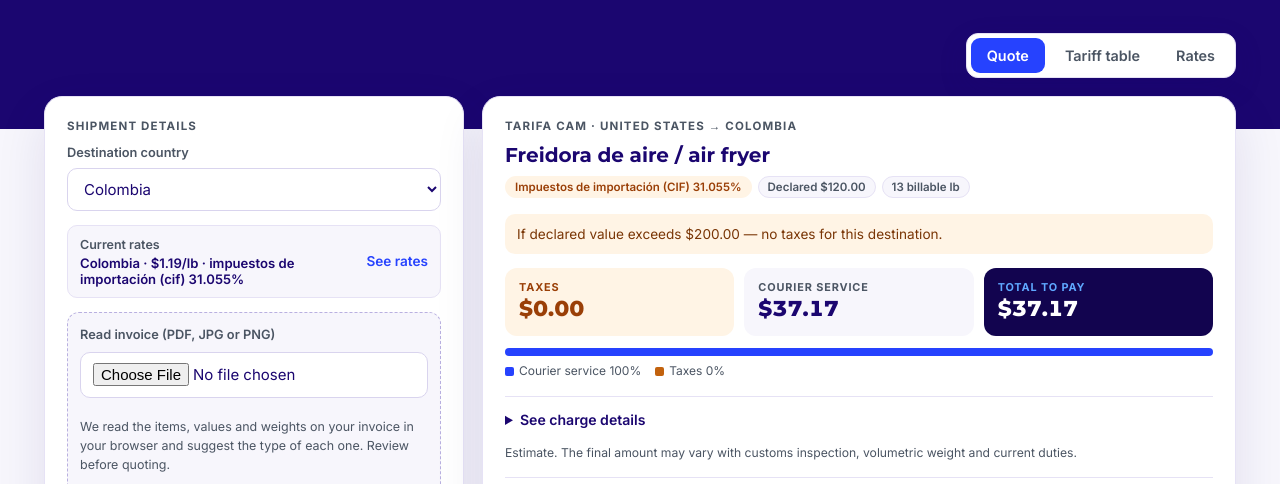
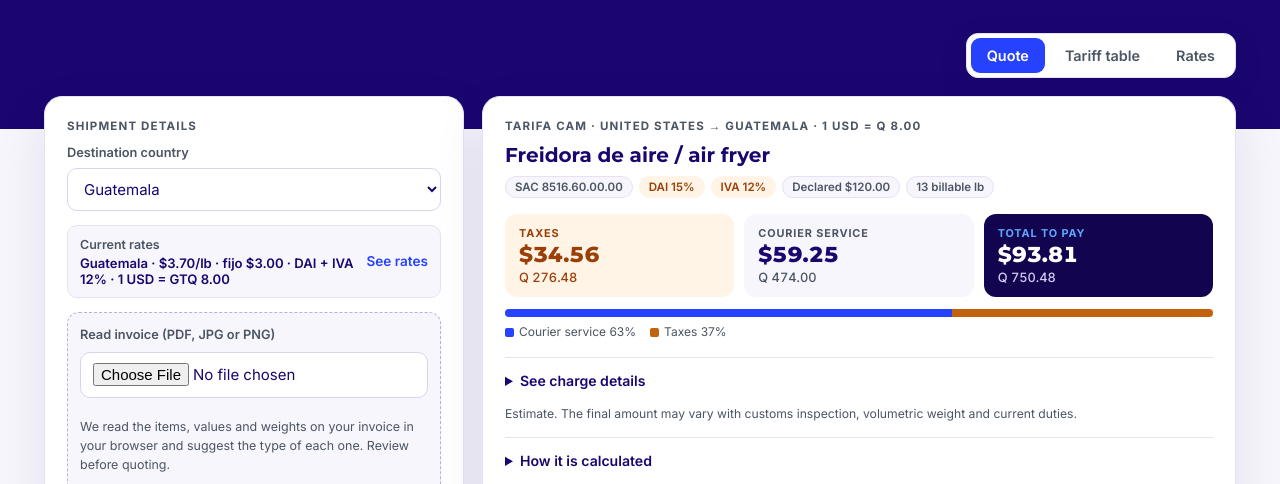
Before and after one commit to colombiasystemtech/cam-logistics-web, a plain HTML site: page calculadora.html in a window 1280 px wide. Shown: the part 295-779 px from the top of the page. Drawn offline with Linux system fonts and the light colour scheme.

Commit message:
Agregar Guatemala con la tarifa del cotizador modelo
Flete $3.70/lb, cargo fijo $3, 1.5% del valor declarado, IVA 12% sobre
servicios, DAI por inciso SAC + IVA 12% de importación y montos en GTQ
(1 USD = Q8.00). Guatemala queda como destino por defecto.

Co-Authored-By: Claude Opus 5.5 <noreply@anthropic.com>
Claude-Session: https://claude.ai/code/session_015aZYPsy8akp2PxJTdewDzM

```diff
--- a/calculadora.html
+++ b/calculadora.html
@@ -287,7 +287,7 @@ td .use{font:600 .78rem var(--f-body);color:var(--accent);background:none;border
   </section>
 
   <section id="v-ar" class="panel" hidden>
-    <p class="eyebrow" data-i18n="arEyebrow">Tabla de artículos · incisos SAC de referencia (DAI Guatemala 2026)</p>
+    <p class="eyebrow" data-i18n="arEyebrow">Tabla arancelaria · incisos SAC y DAI Guatemala 2026 · IVA 12% en todos</p>
     <div class="ar-tools">
       <input id="ar-q" type="search" placeholder="Buscar artículo o inciso" data-i18n-ph="arQ" aria-label="Buscar en la tabla">
       <select id="ar-src" aria-label="Categoría"><option value="all" data-i18n="todasCat">Todas las categorías</option></select>
@@ -357,14 +357,18 @@ td .use{font:600 .78rem var(--f-body);color:var(--accent);background:none;border
    Valores tomados de la calculadora de camlogistics.net (sistema Helga),
    consultada el 17-nov-2026 y verificada contra sus cotizaciones.
    flete: porLb (+ minimo) o bandas [[hasta lb, precio], ...]
-   cargos: tipo 'fijo' (US$ por envío) o 'porLb' (US$ por libra real, con minimo)
-   impuesto: pct sobre valor declarado (+ pctFlete sobre el flete), desde = valor
+   cargos: tipo 'fijo' (US$ por envío), 'pctDecl' (% del valor declarado) o 'porLb' (US$ por libra real, con minimo)
+   impuesto: tipo 'dai' (Guatemala: DAI por artículo + IVA) o pct sobre valor declarado (+ pctFlete sobre el flete), desde = valor
              declarado a partir del cual se cobra; null = no se cobra
    ===================================================================== */
 var TARIFA_BASE = {
   divisorVol: 166,   // peso volumétrico (lb) = largo × ancho × alto (in) ÷ 166
   pesoMax: 110,      // lb por caja
   destinos: {
+    // Guatemala: valores del cotizador modelo (Envíos502); DAI por inciso SAC + IVA 12% por ley
+    GT: { flete: { porLb: 3.70 },
+          cargos: [{ n: 'Cargo fijo por envío', tipo: 'fijo', v: 3 }, { n: 'Cargo 1.5% del valor declarado', tipo: 'pctDecl', v: 1.5 }],
+          ivaServicio: 12, impuesto: { n: 'DAI + IVA', tipo: 'dai', iva: 12 }, moneda: 'GTQ', tc: 8.00 },
     CO: { flete: { porLb: 1.19 },
           cargos: [{ n: 'Seguro', tipo: 'fijo', v: 10 }, { n: 'Fuel', tipo: 'porLb', v: 0.15 }, { n: 'Intermediación', tipo: 'porLb', v: 0.25, min: 2.5 }, { n: 'Import fee', tipo: 'porLb', v: 0.5, min: 5 }],
           impuesto: { n: 'Impuestos de importación (CIF)', pct: 31.055, pctFlete: 7.65, desde: 200 } },
@@ -385,8 +389,9 @@ var TARIFA_BASE = {
           cargos: [{ n: 'Seguro', tipo: 'fijo', v: 5 }, { n: 'Corte de guía', tipo: 'fijo', v: 5 }], impuesto: null }
   }
 };
-// Destinos (los mismos que tiene configurados Helga). whatsapp: agente que recibe la cotización.
+// Destinos: Guatemala (modelo) + los configurados en Helga. whatsapp: agente que recibe la cotización.
 var DESTINOS = [
+  { codigo: 'GT', nombre: { es: 'Guatemala', en: 'Guatemala', pt: 'Guatemala' }, whatsapp: '50364373753', transito: null },
   { codigo: 'CO', nombre: { es: 'Colombia', en: 'Colombia', pt: 'Colômbia' }, whatsapp: '13053161326', transito: null },
   { codigo: 'CR', nombre: { es: 'Costa Rica', en: 'Costa Rica', pt: 'Costa Rica' }, whatsapp: '50364373753', transito: null },
   { codigo: 'EC', nombre: { es: 'Ecuador', en: 'Ecuador', pt: 'Equador' }, whatsapp: '13053161326', transito: null },
@@ -599,28 +604,28 @@ const EXTRA = {
     eMin:'El peso mínimo para {d} es {n} lb.', eDecl:'Para {d} el valor declarado debe estar entre {a} y {b}.', eBanda:'Para {d} cotizamos hasta {n} lb por caja. Consulta a un agente.',
     tFlete:'Flete', tCargos:'Cargos', tImp:'Impuestos', tCond:'Condiciones', porLbTxt:'{p} por lb', minTxt:'mínimo {p}', hastaTxt:'hasta {h} lb: {p}', fijoTxt:'{n} {p}', porLbCargo:'{n} {p}/lb', desdeTxt:'si el valor declarado supera {v}', pesoMinTxt:'peso mínimo {n} lb', declTxt:'valor declarado entre {a} y {b}',
     tarHint:'Tarifa por destino tomada de la calculadora de camlogistics.net (sistema Helga). Peso facturable: el mayor entre el real y el volumétrico.', impLeg:'Impuestos', impTxt:'Cada destino cobra los impuestos que aparecen en la tabla, calculados sobre el valor declarado.', impHint:'Los cargos por libra (fuel, intermediación, import fee) se calculan sobre el peso real.',
-    arEyebrow:'Tabla de artículos · incisos SAC de referencia (DAI Guatemala 2026)' },
+    arEyebrow:'Tabla arancelaria · incisos SAC y DAI Guatemala 2026 · IVA 12% en todos' },
   en: { from:'United States', fleteP:'Freight by weight {w} lb × {p}', fleteV:'Freight by volume {w} lb × {p}', fleteMin:'Freight (minimum {p})', fleteBanda:'Freight up to {h} lb', impL:'{n} {p}% on {v}', impFl:' + {p}% of freight', sinImp:'No taxes for this destination',
     eMin:'Minimum weight for {d} is {n} lb.', eDecl:'For {d} the declared value must be between {a} and {b}.', eBanda:'For {d} we quote up to {n} lb per box. Ask an agent.',
     tFlete:'Freight', tCargos:'Charges', tImp:'Taxes', tCond:'Conditions', porLbTxt:'{p} per lb', minTxt:'minimum {p}', hastaTxt:'up to {h} lb: {p}', fijoTxt:'{n} {p}', porLbCargo:'{n} {p}/lb', desdeTxt:'if declared value exceeds {v}', pesoMinTxt:'minimum weight {n} lb', declTxt:'declared value between {a} and {b}',
     tarHint:'Rates by destination taken from the camlogistics.net calculator (Helga system). Billable weight: the higher of actual and volumetric.', impLeg:'Taxes', impTxt:'Each destination charges the taxes shown in the table, calculated on the declared value.', impHint:'Per-pound charges (fuel, brokerage, import fee) use the actual weight.',
-    arEyebrow:'Item table · reference SAC codes (Guatemala DAI 2026)' },
+    arEyebrow:'Tariff table · Guatemala SAC codes and duties (DAI) 2026 · 12% VAT on all' },
   pt: { from:'Estados Unidos', fleteP:'Frete por peso {w} lb × {p}', fleteV:'Frete por volume {w} lb × {p}', fleteMin:'Frete (mínimo {p})', fleteBanda:'Frete até {h} lb', impL:'{n} {p}% sobre {v}', impFl:' + {p}% do frete', sinImp:'Sem impostos para este destino',
     eMin:'O peso mínimo para {d} é {n} lb.', eDecl:'Para {d} o valor declarado deve estar entre {a} e {b}.', eBanda:'Para {d} cotamos até {n} lb por caixa. Consulte um agente.',
     tFlete:'Frete', tCargos:'Taxas', tImp:'Impostos', tCond:'Condições', porLbTxt:'{p} por lb', minTxt:'mínimo {p}', hastaTxt:'até {h} lb: {p}', fijoTxt:'{n} {p}', porLbCargo:'{n} {p}/lb', desdeTxt:'se o valor declarado passar de {v}', pesoMinTxt:'peso mínimo {n} lb', declTxt:'valor declarado entre {a} e {b}',
     tarHint:'Tarifa por destino tirada da calculadora de camlogistics.net (sistema Helga). Peso faturável: o maior entre o real e o volumétrico.', impLeg:'Impostos', impTxt:'Cada destino cobra os impostos mostrados na tabela, calculados sobre o valor declarado.', impHint:'As taxas por libra (fuel, intermediação, import fee) usam o peso real.',
-    arEyebrow:'Tabela de artigos · códigos SAC de referência (DAI Guatemala 2026)' }
+    arEyebrow:'Tabela tarifária · códigos SAC e DAI Guatemala 2026 · IVA 12% em todos' }
 };
 for (const l in EXTRA) Object.assign(I18N[l], EXTRA[l]);
 
 const TAR = TARIFA_BASE;
 const tarDe = c => TAR.destinos[c] || {};
-const fmtLoc = () => '';
+const fmtLoc = (n) => { const t = tarDe(DEST); return t.tc ? new Intl.NumberFormat('es-GT', { style: 'currency', currency: t.moneda }).format(Math.round(n * t.tc * 100) / 100) : ''; };
 
 const ITEMS = ARANCELES.map((a, i) => ({ id: 'a-' + i, nombre: a[0], dai: a[1], hs: a[2] || '', cat: a[3], rango: a[4] || '', nota: a[5] || '', pesoTipico: PESO_TIPICO[a[0]] || 1 }));
 const CATS = [...new Set(ITEMS.map(a => a.cat))];
 let DEST = (new URLSearchParams(location.search).get('destino') || '').toUpperCase();
-if (!DESTINOS.some(d => d.codigo === DEST)) DEST = 'CO';
+if (!DESTINOS.some(d => d.codigo === DEST)) DEST = 'GT';
 const destino = () => DESTINOS.find(d => d.codigo === DEST);
 const nombreD = d => d.nombre[LANG] || d.nombre.es;
 let CAJA = null;
@@ -631,9 +636,12 @@ function formulas(d) {
   out.push('Peso volumétrico = largo × ancho × alto ÷ ' + TAR.divisorVol + ' · peso facturable = mayor entre real y volumétrico');
   if (f.bandas) out.push('Flete = precio de la banda de peso: ' + f.bandas.map(b => '≤' + b[0] + ' lb ' + money(b[1])).join(' · '));
   else out.push(`Flete = ${money(f.porLb)} × lb facturables` + (f.minimo ? ` (mínimo ${money(f.minimo)})` : ''));
-  t.cargos.forEach(c => out.push(c.n + ' = ' + (c.tipo === 'fijo' ? money(c.v) + ' por envío' : money(c.v) + ' × lb reales' + (c.min ? ` (mínimo ${money(c.min)})` : ''))));
-  if (t.impuesto) out.push(`${t.impuesto.n} = ${pct(t.impuesto.pct)} del valor declarado` + (t.impuesto.pctFlete ? ` + ${pct(t.impuesto.pctFlete)} del flete` : '') + (t.impuesto.desde ? ` (si el valor declarado supera ${money(t.impuesto.desde)})` : ''));
-  out.push('Total a pagar = flete + cargos' + (t.impuesto ? ' + impuestos' : ''));
+  t.cargos.forEach(c => out.push(c.n + ' = ' + (c.tipo === 'fijo' ? money(c.v) + ' por envío' : c.tipo === 'pctDecl' ? pct(c.v) + ' del valor declarado' : money(c.v) + ' × lb reales' + (c.min ? ` (mínimo ${money(c.min)})` : ''))));
+  if (t.ivaServicio) out.push(`IVA servicios = (flete + cargos) × ${pct(t.ivaServicio)}`);
+  if (t.impuesto && t.impuesto.tipo === 'dai') { out.push('DAI = valor declarado × % del artículo según su inciso SAC (por ley)'); out.push(`IVA importación = (valor declarado + DAI) × ${pct(t.impuesto.iva)} (por ley)`); }
+  else if (t.impuesto) out.push(`${t.impuesto.n} = ${pct(t.impuesto.pct)} del valor declarado` + (t.impuesto.pctFlete ? ` + ${pct(t.impuesto.pctFlete)} del flete` : '') + (t.impuesto.desde ? ` (si el valor declarado supera ${money(t.impuesto.desde)})` : ''));
+  out.push('Total a pagar = flete + cargos' + (t.ivaServicio ? ' + IVA servicios' : '') + (t.impuesto ? ' + impuestos' : ''));
+  if (t.tc) out.push(`${t.moneda} = USD × ${t.tc.toFixed(2)}`);
   return out;
 }
 
@@ -644,10 +652,16 @@ function cotizar(lineas, wReal, wf, vol, d) {
   else { const x = f.porLb * Math.round(wf * 100) / 100; fl = Math.max(x, f.minimo || 0); flTxt = x < (f.minimo || 0) ? tr('fleteMin', { p: money(f.minimo) }) : tr(vol > wReal ? 'fleteV' : 'fleteP', { w: red2(wf), p: money(f.porLb) }); }
   const rr = n => Math.round(n * 100) / 100; fl = rr(fl);
   const cs = [[flTxt, fl]];
-  t.cargos.forEach(c => cs.push([c.n, rr(c.tipo === 'fijo' ? c.v : Math.max(c.v * wReal, c.min || 0))]));
+  t.cargos.forEach(c => cs.push([c.n, rr(c.tipo === 'fijo' ? c.v : c.tipo === 'pctDecl' ? c.v / 100 * p : Math.max(c.v * wReal, c.min || 0))]));
+  if (t.ivaServicio) cs.push([tr('ivaServ', { p: t.ivaServicio }), rr(cs.reduce((a, x) => a + x[1], 0) * t.ivaServicio / 100)]);
   const serv = cs.reduce((a, x) => a + x[1], 0);
   let imp = 0; const ci = [];
-  if (t.impuesto && p > (t.impuesto.desde || 0)) {
+  if (t.impuesto && t.impuesto.tipo === 'dai') {
+    let dai = 0;
+    lineas.forEach(l => { const x = l.valor * l.art.dai / 100; dai += x; ci.push([tr('daiL', { p: l.art.dai, a: lineas.length > 1 ? l.art.nombre + ' · ' : '', v: money(l.valor) }), x]); });
+    const iva = (p + dai) * t.impuesto.iva / 100; ci.push([tr('ivaImp', { p: t.impuesto.iva, v: money(p + dai) }), iva]);
+    imp = dai + iva;
+  } else if (t.impuesto && p > (t.impuesto.desde || 0)) {
     imp = rr(t.impuesto.pct / 100 * p + (t.impuesto.pctFlete || 0) / 100 * fl);
     ci.push([tr('impL', { n: t.impuesto.n, p: t.impuesto.pct, v: money(p) }) + (t.impuesto.pctFlete ? tr('impFl', { p: t.impuesto.pctFlete }) : ''), imp]);
   }
@@ -658,7 +672,7 @@ function llenarSelect(sel, valor) {
   const cur = valor ?? sel.value;
   sel.innerHTML = ''; sel.add(new Option(tr('selArt'), ''));
   const g = {}; ITEMS.forEach(a => (g[a.cat] = g[a.cat] || []).push(a));
-  for (const [k, list] of Object.entries(g)) { const og = document.createElement('optgroup'); og.label = k; list.forEach(a => og.appendChild(new Option(a.nombre, a.id))); sel.appendChild(og); }
+  for (const [k, list] of Object.entries(g)) { const og = document.createElement('optgroup'); og.label = k; list.forEach(a => og.appendChild(new Option(tarDe(DEST).impuesto && tarDe(DEST).impuesto.tipo === 'dai' ? `${a.nombre} — ${a.dai}%` : a.nombre, a.id))); sel.appendChild(og); }
   if (cur && [...sel.options].some(o => o.value === cur)) sel.value = cur;
 }
 function autoPeso(el) {
@@ -717,7 +731,7 @@ function pintarCajas() {
 function resumenTarifa() {
   const d = destino(), t = tarDe(d.codigo), f = t.flete;
   $('tar-resumen').className = '';
-  $('tar-resumen').textContent = nombreD(d) + ' · ' + (f.bandas ? f.bandas.map(b => '≤' + b[0] + ' lb ' + money(b[1])).join(' · ') : money(f.porLb) + '/lb' + (f.minimo ? ' · mín. ' + money(f.minimo) : '')) + (t.impuesto ? ' · ' + t.impuesto.n.toLowerCase() + ' ' + pct(t.impuesto.pct) : '');
+  $('tar-resumen').textContent = nombreD(d) + ' · ' + (f.bandas ? f.bandas.map(b => '≤' + b[0] + ' lb ' + money(b[1])).join(' · ') : money(f.porLb) + '/lb' + (f.minimo ? ' · mín. ' + money(f.minimo) : '')) + (t.cargos.some(c => c.tipo === 'fijo') ? ' · fijo ' + money(t.cargos.find(c => c.tipo === 'fijo').v) : '') + (t.impuesto ? ' · ' + (t.impuesto.tipo === 'dai' ? 'DAI + IVA ' + t.impuesto.iva + '%' : t.impuesto.n.toLowerCase() + ' ' + pct(t.impuesto.pct)) : '') + (t.tc ? ` · 1 USD = ${t.moneda} ${t.tc.toFixed(2)}` : '');
 }
 
 let ultimo = null;
@@ -738,20 +752,21 @@ function render() {
   if ((t.declMin && decl < t.declMin) || (t.declMax && decl > t.declMax)) return vacio(tr('eDecl', { d: nombreD(d), a: money(t.declMin || 0), b: money(t.declMax || 0) }));
   if (t.flete.bandas && wf > t.flete.bandas[t.flete.bandas.length - 1][0]) return vacio(tr('eBanda', { d: nombreD(d), n: t.flete.bandas[t.flete.bandas.length - 1][0] }));
   const r = cotizar(ls.map(l => ({ art: ITEMS.find(a => a.id === l.id), valor: l.valor })), pesoR, wf, vol, d); ultimo = r;
-  $('r-modelo').textContent = 'Tarifa CAM · ' + tr('from') + ' → ' + nombreD(d) + (d.transito ? ' · ' + (d.transito[LANG] || d.transito.es) : '');
+  $('r-modelo').textContent = 'Tarifa CAM · ' + tr('from') + ' → ' + nombreD(d) + (t.tc ? ` · 1 USD = ${fmtLoc(1)}` : '') + (d.transito ? ' · ' + (d.transito[LANG] || d.transito.es) : '');
   const uno = r.lineas.length === 1 ? r.lineas[0].art : null;
   $('r-art').textContent = uno ? uno.nombre : tr('facturaCon', { n: r.lineas.length });
   const tags = $('r-tags'); tags.innerHTML = '';
   const tag = (x, c) => { const e = document.createElement('span'); e.className = 'tag' + (c ? ' ' + c : ''); e.textContent = x; tags.appendChild(e); };
-  if (t.impuesto) tag(t.impuesto.n + ' ' + pct(t.impuesto.pct), 'tax');
+  if (t.impuesto && t.impuesto.tipo === 'dai') { if (uno) { if (uno.hs) tag('SAC ' + uno.hs); tag('DAI ' + uno.dai + '%', 'tax'); } else tag('DAI ' + [...new Set(r.lineas.map(l => l.art.dai))].sort((a, b) => a - b).join('/') + '%', 'tax'); tag('IVA ' + t.impuesto.iva + '%', 'tax'); if (uno && uno.nota) tag('Nota: ' + uno.nota); }
+  else if (t.impuesto) tag(t.impuesto.n + ' ' + pct(t.impuesto.pct), 'tax');
   tag(tr('declarado') + ' ' + money(r.declarado)); tag(red2(wf) + ' ' + tr('facturables')); if (vol > pesoR) tag(tr('vol'));
   $('pend').hidden = !!r.ci.length; $('pend').textContent = r.ci.length ? '' : (t.impuesto ? tr('desdeTxt', { v: money(t.impuesto.desde || 0) }).replace(/^./, c => c.toUpperCase()) + ' — ' + tr('sinImp').toLowerCase() : tr('sinImp')) + '.';
-  const k = (id, v) => { $(id).textContent = usd.format(r2(v)); $(id + '-q').textContent = ''; };
+  const k = (id, v) => { $(id).textContent = usd.format(r2(v)); $(id + '-q').textContent = fmtLoc(v); };
   k('k-imp', r.imp); k('k-serv', r.serv); k('k-tot', r.total);
   const parts = [[tr('kServ'), r.serv, '#2642FE'], [tr('kImp'), r.imp, '#C2620E']], tot = r.total;
   $('bar').innerHTML = tot ? parts.map(x => `<i style="width:${(x[1] / tot * 100).toFixed(2)}%;background:${x[2]}"></i>`).join('') : '';
   $('legend').innerHTML = tot ? parts.map(x => `<span><b style="background:${x[2]}"></b>${x[0]} ${(x[1] / tot * 100).toFixed(0)}%</span>`).join('') : '';
-  $('th-loc').textContent = '';
+  $('th-loc').textContent = t.tc ? t.moneda : '';
   const tb = $('tb'); tb.innerHTML = '';
   if (r.ci.length) { fila(tb, 'sec', tr('secImp')); r.ci.forEach(x => fila(tb, 'it tx', x[0], x[1])); fila(tb, 'sum', tr('totImp'), r.imp); }
   fila(tb, 'sec', tr('secServ'));
@@ -921,9 +936,9 @@ function pintarTarifa() {
     const t = tarDe(d.codigo), f = t.flete, row = tb.insertRow();
     row.insertCell().textContent = nombreD(d);
     row.insertCell().textContent = f.bandas ? f.bandas.map(b => tr('hastaTxt', { h: b[0], p: money(b[1]) })).join(' · ') : tr('porLbTxt', { p: money(f.porLb) }) + (f.minimo ? ' · ' + tr('minTxt', { p: money(f.minimo) }) : '');
-    row.insertCell().textContent = t.cargos.length ? t.cargos.map(c => c.tipo === 'fijo' ? tr('fijoTxt', { n: c.n, p: money(c.v) }) : tr('porLbCargo', { n: c.n, p: money(c.v) }) + (c.min ? ' (' + tr('minTxt', { p: money(c.min) }) + ')' : '')).join(' · ') : '—';
-    row.insertCell().textContent = t.impuesto ? t.impuesto.n + ' ' + pct(t.impuesto.pct) + (t.impuesto.pctFlete ? tr('impFl', { p: t.impuesto.pctFlete }) : '') + (t.impuesto.desde ? ' · ' + tr('desdeTxt', { v: money(t.impuesto.desde) }) : '') : '—';
-    const cond = []; if (t.pesoMin) cond.push(tr('pesoMinTxt', { n: t.pesoMin })); if (t.declMin || t.declMax) cond.push(tr('declTxt', { a: money(t.declMin || 0), b: money(t.declMax || 0) }));
+    row.insertCell().textContent = t.cargos.length ? t.cargos.map(c => c.tipo === 'fijo' ? tr('fijoTxt', { n: c.n, p: money(c.v) }) : c.tipo === 'pctDecl' ? c.n : tr('porLbCargo', { n: c.n, p: money(c.v) }) + (c.min ? ' (' + tr('minTxt', { p: money(c.min) }) + ')' : '')).join(' · ') : '—';
+    row.insertCell().textContent = t.impuesto && t.impuesto.tipo === 'dai' ? 'DAI según inciso SAC (0–15%) + IVA ' + t.impuesto.iva + '% · IVA ' + t.ivaServicio + '% sobre servicios' : t.impuesto ? t.impuesto.n + ' ' + pct(t.impuesto.pct) + (t.impuesto.pctFlete ? tr('impFl', { p: t.impuesto.pctFlete }) : '') + (t.impuesto.desde ? ' · ' + tr('desdeTxt', { v: money(t.impuesto.desde) }) : '') : '—';
+    const cond = []; if (t.tc) cond.push('1 USD = ' + t.moneda + ' ' + t.tc.toFixed(2)); if (t.pesoMin) cond.push(tr('pesoMinTxt', { n: t.pesoMin })); if (t.declMin || t.declMax) cond.push(tr('declTxt', { a: money(t.declMin || 0), b: money(t.declMax || 0) }));
     row.insertCell().textContent = cond.join(' · ') || '—';
   });
   pintarFormulas();
```
